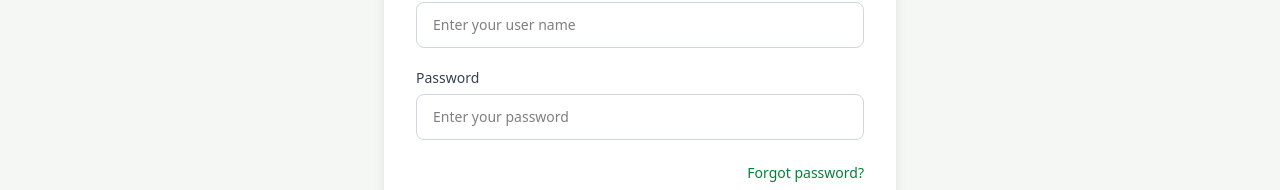
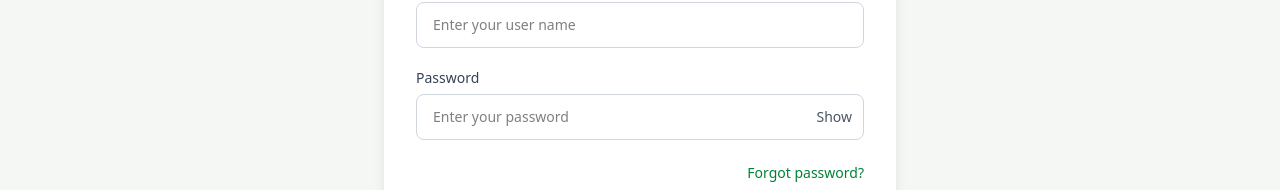
Before and after one commit to BiE-Alumni-Team/BiExons-Connecting-Futures, a Next.js app in the folder frontend-with-next/: page /registration in a window 1280 px wide. Shown: the part 430-620 px from the top of the page. Built offline with nearby package versions, Linux system fonts and the light colour scheme; no server answers.

Commit message:
show-hide option for password

```diff
--- a/frontend-with-next/src/app/registration/page.jsx
+++ b/frontend-with-next/src/app/registration/page.jsx
@@ -7,16 +7,18 @@ import Session from "@/components/formcomp/Session";
 import { useInputFields } from "@/components/hooks/useInputFields";
 import LoginSuccess from "@/components/others/LoginSuccess";
 import Success from "@/components/others/success";
-import { loginUser, registerUser } from "@/service/authApi";
-import { validateLogin, validateRegistration } from "@/service/control";
+import { loginUser, registerUser, validateLogin } from "@/service/authApi";
+import { validateRegistration } from "@/service/control";
 import { useState } from "react";
 
 
 const AuthForm = () => {
 
+    const [showPassword, setShowPassword] = useState(false);
     const [isLogin, setIsLogin] = useState(true);
     const [isSuccess, setisSuccess] = useState(false);
     const [loginsucces, setLoginSuccess] = useState(false)
+    const [loginError, setLoginError] = useState("");
 
     const [name, nameOnChange, resetName] = useInputFields("");
     const [email, emailOnChange, resetEmail] = useInputFields("");
@@ -76,21 +78,31 @@ const AuthForm = () => {
     };
 
 
-    const handleSubmit = (e) => {
+    const handleSubmit = async (e) => {
         e.preventDefault();
 
         if (!isLogin) {
-            checkReg(registrationAlumni)
+            checkReg(registrationAlumni);
             registerUser(registrationAlumni);
 
             setisSuccess(true);
             resetRegistrationForm();
+        } else {
+            try {
+                const data = await loginUser(loginAlumni);
+
+                // Only runs when backend authentication succeeds
+                console.log("Login successful:", data);
+
+                setLoginSuccess(true);
+                resetLoginForm();
+
+            } catch (error) {
+                console.error("Login failed:", error);
+
+                // Show backend error to user
+                setLoginError(error.message);
             }
-        else if (isLogin) {
-
-            loginUser(loginAlumni)
-            setLoginSuccess(true)
-            resetLoginForm()
         }
     };
 
@@ -251,20 +263,31 @@ const AuthForm = () => {
                                             Password
                                         </label>
 
+                                        <div className="relative">
                                             <input
                                                 id="password"
                                                 name="password"
                                                 value={password}
-                                            type="password"
+                                                type={showPassword ? "text" : "password"}
                                                 placeholder="Enter your password"
                                                 required
                                                 onChange={passwordOnChange}
                                                 className={`w-full rounded-lg border border-gray-300
-            px-4 py-3 text-sm outline-none
+            px-4 py-3 pr-16 text-sm outline-none
             transition
             focus:border-green-600
             focus:ring-2 focus:ring-green-100`}
                                             />
+
+                                            <button
+                                                type="button"
+                                                onClick={() => setShowPassword(!showPassword)}
+                                                className="absolute right-3 top-1/2 -translate-y-1/2
+                   text-sm text-gray-600 hover:text-green-600"
+                                            >
+                                                {showPassword ? "Hide" : "Show"}
+                                            </button>
+                                        </div>
 
                                         {/* Password validation */}
                                         {password.length > 0 && !passwordValid && (
--- a/frontend-with-next/src/service/authApi.js
+++ b/frontend-with-next/src/service/authApi.js
@@ -48,25 +48,39 @@ export const registerUser = async ({
 }
 
 // ---------- 2. Login ----------
+export const validateLogin = ({ username, password }) => {
+  const usernameValid = username.trim().length > 0;
+  const passwordValid = password.length > 0;
+
+  return usernameValid && passwordValid;
+};
+
+// Backend login
 export const loginUser = async ({ username, password }) => {
-  const response = await fetch(`${BASE_URL}/api/token/`, {
-    method: "POST",
-    headers: { "Content-Type": "application/json" },
-    body: JSON.stringify({ username, password }),
-  });
+  const response = await fetch(
+    `${BASE_URL}/api/accounts/login/`,
+    {
+      method: "POST",
+      headers: {
+        "Content-Type": "application/json",
+      },
+      body: JSON.stringify({
+        username,
+        password,
+      }),
+    }
+  );
 
   const data = await response.json();
 
   if (!response.ok) {
-    throw data;
+    throw new Error(
+      data.detail || data.error || "Invalid username or password"
+    );
   }
 
-  // Save tokens for later authenticated requests
-  localStorage.setItem("access_token", data.access);
-  localStorage.setItem("refresh_token", data.refresh);
-
   return data;
-}
+};
 
 // ---------- 3. Get Profile (protected) ----------
 export async function getProfile() {
--- a/frontend-with-next/src/service/control.js
+++ b/frontend-with-next/src/service/control.js
@@ -25,13 +25,3 @@ export const validateRegistration = ({
             phoneValid,
     };
 };
-
-export const validateLogin = ({
-    username,
-    password,
-}) => {
-    const usernameValid = username.trim().length > 0;
-    const passwordValid = password.length > 0;
-
-    return usernameValid && passwordValid;
-};
```
Lines whose indentation alone changed are shown as unchanged.
